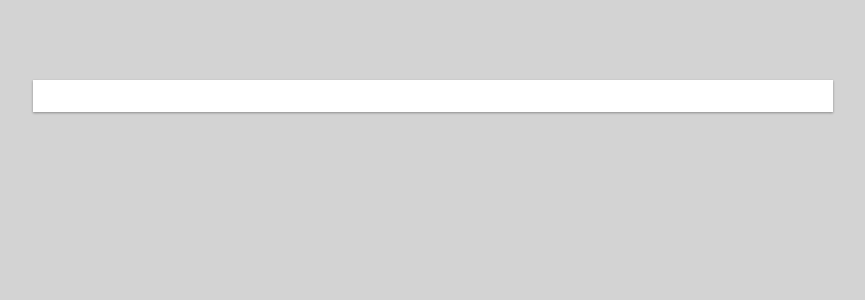
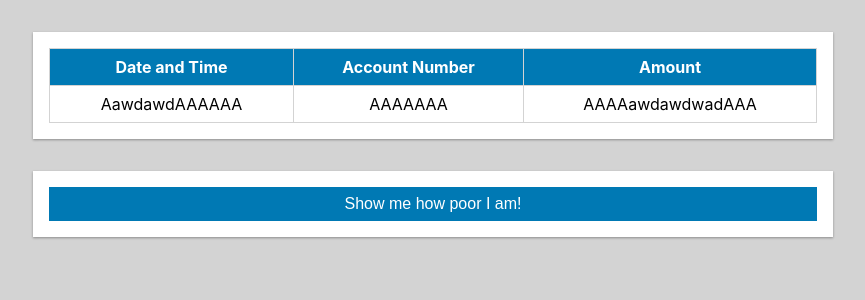
Before and after one commit to harleywelsby/Create-Camp-2021, a React (Create React App) app in the folder createcamp21/: page / in a window 1280 px wide. Shown: the top 300 px of the page, without its empty margins (287-1152 px from the left). Built offline with nearby package versions, Linux system fonts and the light colour scheme.

Commit message:
Basic account display with show/calculate graphs

```diff
--- a/createcamp21/src/App.js
+++ b/createcamp21/src/App.js
@@ -1,10 +1,12 @@
 import './App.css';
 import BankStatement from './Statement.js';
+import ModelProjections from './ModelProjections';
 
 function App() {
   return (
     <div className="App">
       <BankStatement/>
+      <ModelProjections/>
     </div>
   );
 }
--- /dev/null
+++ b/createcamp21/src/ModelProjections.js
@@ -0,0 +1,28 @@
+import {useState} from 'react'
+
+//States:
+//Awaiting button (WAIT)
+//Displaying default graphs (DEF)
+
+function ModelProjections() {
+    const [value, setValue] = useState("WAIT");
+    const flipState = () => {
+        if(value === "WAIT") {
+            setValue("DEF");
+        } else {
+            setValue("WAIT");
+        }
+    };
+
+    if(value === "WAIT") {
+        return (<div className="card-div">
+            <button id="begin-button" onClick={flipState}>Show me how poor I am!</button>
+        </div>);
+    } else {
+        return (<div className="card-div">
+            <button id="begin-button" onClick={flipState}>Hide how poor I am!</button>
+        </div>);
+    }
+}
+
+export default ModelProjections;
--- a/createcamp21/src/Statement.js
+++ b/createcamp21/src/Statement.js
@@ -1,7 +1,28 @@
 function BankStatement(){
-    return <div class="card-div">
-
-        </div>;
+    return (<div className="card-div">
+            <table>
+                <thead>
+                    <tr>
+                        <th>
+                            Date and Time
+                        </th>
+                        <th>
+                            Account Number
+                        </th>
+                        <th>
+                            Amount
+                        </th>
+                    </tr>
+                </thead>
+                <tbody>
+                    <tr>
+                        <td>AawdawdAAAAAA</td>
+                        <td>AAAAAAA</td>
+                        <td>AAAAawdawdwadAAA</td>
+                    </tr>
+                </tbody>
+            </table>
+        </div>);
 }
 
 export default BankStatement;
--- a/createcamp21/src/index.css
+++ b/createcamp21/src/index.css
@@ -16,7 +16,8 @@ code {
 
 .card-div {
   text-align: center;
-  margin-top: 5rem;
+  margin-top: 2rem;
+  margin-bottom: 2rem;
   margin-left: 20rem;
   margin-right: 20rem;
   width: 60%;
@@ -31,3 +32,32 @@ code {
 .card-div:hover {
   box-shadow: 0 14px 28px rgba(0,0,0,0.25), 0 10px 10px rgba(0,0,0,0.22);
 }
+
+table {
+  width: 100%;
+}
+
+table, th, td {
+  border: 1px solid lightgray;
+  padding: 0.5rem;
+  border-collapse: collapse;
+}
+
+th {
+  background-color: #0079b4 !important;
+  color: white;
+}
+
+#begin-button {
+  color: white;
+  border: none;
+  background-color: #0079b4;
+  padding: 0.5rem;
+  width: 100%;
+  font-size: 1rem;
+}
+
+#begin-button:hover{
+  color: black;
+  background-color: lightblue;
+}
```
